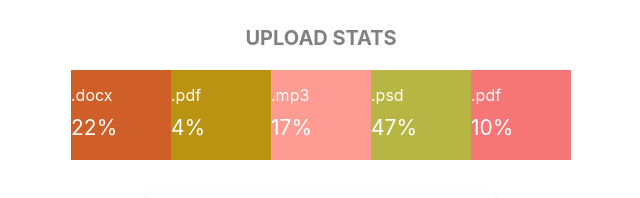
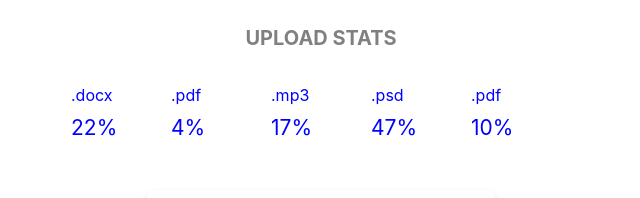
Before and after one commit to Evgeniy-x/goit-react-hw-01-components, a React (Create React App) app: page / in a window 1280 px wide. Shown: the part 426-624 px from the top of the page, without its empty margins (319-959 px from the left). Built offline with nearby package versions, Linux system fonts and the light colour scheme; grey boxes are pictures that could not be loaded.

Commit message:
getColor

```diff
--- a/src/components/Statistics/Statistics.jsx
+++ b/src/components/Statistics/Statistics.jsx
@@ -1,6 +1,6 @@
 import PropTypes from 'prop-types';
 import css from './Statistics.module.css';
-import { getRandomHexColor } from './getRandomHexColor';
+// import { getRandomHexColor } from './getRandomHexColor';
 
 export const Statistics = ({ title, stats }) => {
   return (
@@ -12,7 +12,7 @@ export const Statistics = ({ title, stats }) => {
           <li
             className={css.item}
             key={id}
-            style={{ backgroundColor: getRandomHexColor() }}
+            // style={{ backgroundColor: getRandomHexColor() }}
           >
             <span className={css.label}>{label}</span>
             <span className={css.percentage}>{percentage}%</span>
--- a/src/components/Statistics/Statistics.module.css
+++ b/src/components/Statistics/Statistics.module.css
@@ -27,7 +27,7 @@
   padding-top: 15px;
   padding-bottom: 20px;
   width: 100%;
-  color: white;
+  color: blue;
 }
 
 .label {
```
